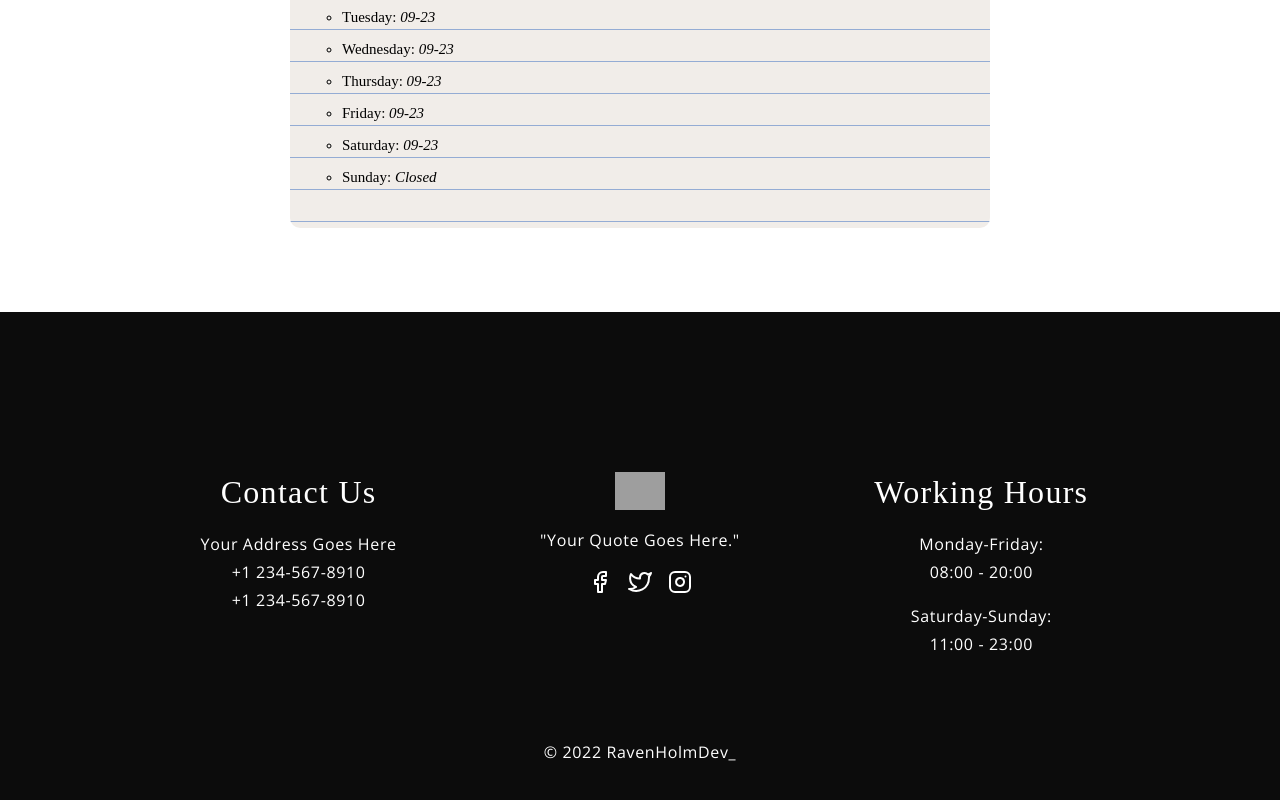
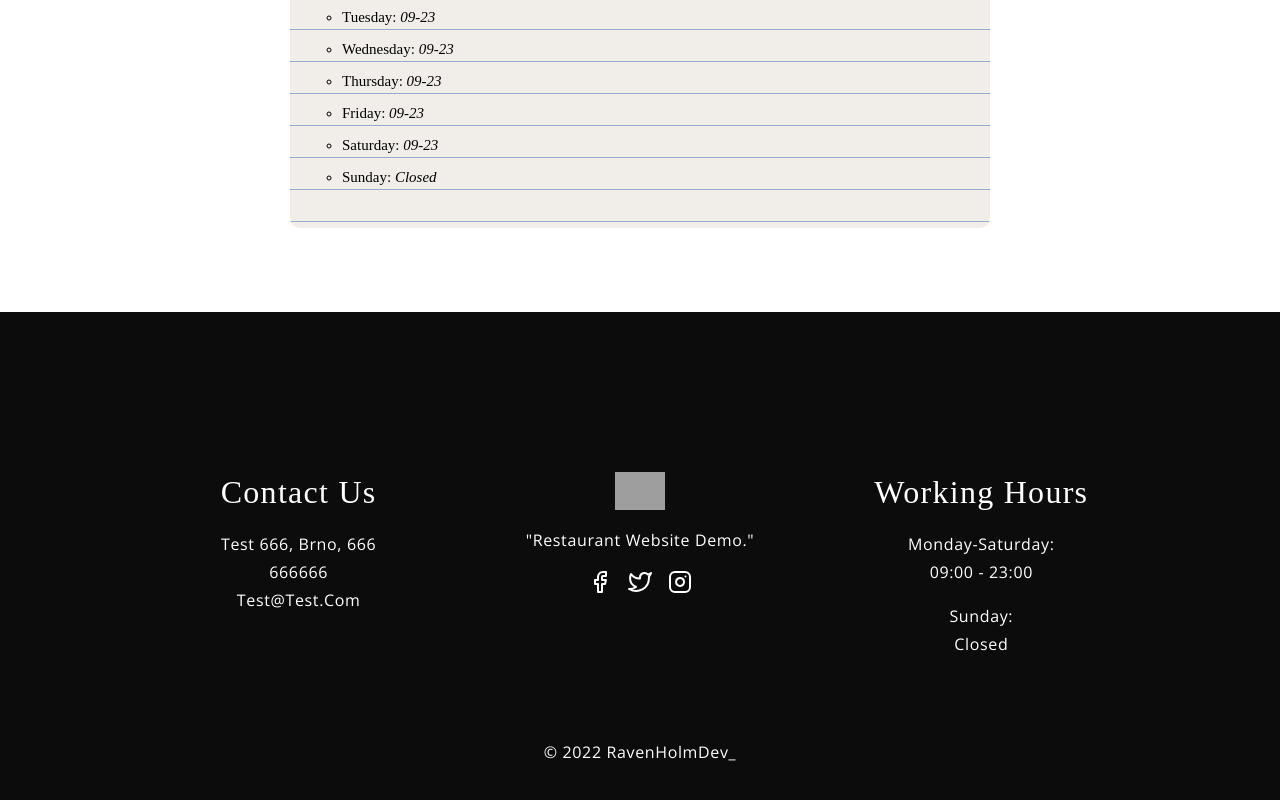
Before and after one commit to arkik7/ravenholmpub, a Next.js app: page /contact in a window 1280 px wide. Shown: the part 574-1374 px from the top of the page. Built offline with nearby package versions, Linux system fonts and the light colour scheme; grey boxes are pictures that could not be loaded; a web font is replaced by a local one.

Commit message:
footer and blog hidden

```diff
--- a/components/global/Footer.tsx
+++ b/components/global/Footer.tsx
@@ -1,6 +1,8 @@
 import React from 'react'
 import { FiFacebook, FiTwitter, FiInstagram } from 'react-icons/fi';
 import styles from '@/styles/Footer.module.css'
+import { contact } from '@/utils/constants'
+import Link from 'next/link';
 
 
 const Footer = () => {
@@ -11,14 +13,18 @@ const Footer = () => {
       <div className={styles.footerlinks}>
         <div className={styles.footerlinks_contact}>
           <h1 className={styles.footerheadtext}>Contact Us</h1>
-          <p className="p__opensans">Your address goes here</p>
-          <p className="p__opensans">+1 234-567-8910</p>
-          <p className="p__opensans">+1 234-567-8910</p>
+          {contact.map((item) => (
+          <>
+            <p className="p__opensans">{item.street}, {item.city}, {item.postcode}</p>
+            <p className="p__opensans">{item.phone}</p>
+            <p className="p__opensans">{item.email}</p>
+          </>
+          ))}
         </div>
 
         <div className={styles.footerlinks_logo}>
           <img src="https://cdn.sanity.io/images/hj3gu6sn/production/c5685eebc5abf4a06e17f13fb6486f1fda1fc410-330x369.png" alt="footer_logo" />
-          <p className="p__opensans">&quot;Your quote goes here.&quot;</p>
+          <p className="p__opensans">&quot;Restaurant website demo.&quot;</p>
 
           <div className={styles.footerlinks_icons}>
             <FiFacebook />
@@ -29,15 +35,23 @@ const Footer = () => {
 
         <div className={styles.footerlinks_work}>
           <h1 className={styles.footerheadtext}>Working Hours</h1>
-          <p className="p__opensans">Monday-Friday:</p>
-          <p className="p__opensans">08:00 - 20:00 </p>
-          <p className="p__opensans">Saturday-Sunday:</p>
-          <p className="p__opensans">11:00  - 23:00 </p>
+          <p className="p__opensans">Monday-Saturday:</p>
+          <p className="p__opensans">09:00 - 23:00 </p>
+          <p className="p__opensans">Sunday:</p>
+          <p className="p__opensans">Closed </p>
         </div>
       </div>
 
       <div className={styles.footer__copyright}>
-        <p className="p__opensans"> © 2022 RavenHolmDev_</p>
+        <p className="p__opensans">
+          <Link
+            href="https://ravenholmdev.com/"
+            target="_blank"
+            rel="noopener"
+          >
+          © 2022 RavenHolmDev_
+          </Link>
+        </p>
       </div>
 
     </footer>
--- a/components/global/Navbar.tsx
+++ b/components/global/Navbar.tsx
@@ -19,7 +19,7 @@ const Navbar = () => {
       <ul className={styles.navbarlinks}>
         <li className="p__opensans"><Link href={'/daily-menu'}>Daily Menu</Link></li>
         <li className="p__opensans"><Link href={'/menu'}>Menu</Link></li>
-        <li className="p__opensans"><Link href={'/blog'}>Blog</Link></li>
+        {/*<li className="p__opensans"><Link href={'/blog'}>Blog</Link></li>*/}
         <li className="p__opensans"><Link href={'/contact'}>Contact</Link></li>
       </ul>
       <div className={styles.navbarlogin}>
@@ -33,7 +33,7 @@ const Navbar = () => {
             <ul className={styles.navbarsmallscreen_links}>
               <li><Link href={'/daily-menu'} onClick={() => setToggleMenu(false)}>Daily Menu</Link></li>
               <li><Link href={'/menu'} onClick={() => setToggleMenu(false)}>Menu</Link></li>
-              <li><Link href={'/blog'} onClick={() => setToggleMenu(false)}>Blog</Link></li>
+             {/* <li><Link href={'/blog'} onClick={() => setToggleMenu(false)}>Blog</Link></li>*/}
               <li><Link href={'/contact'} onClick={() => setToggleMenu(false)}>Contact</Link></li>
               <li><Link href={'/contact'} onClick={() => setToggleMenu(false)}>Book Table</Link></li>
             </ul>
```
